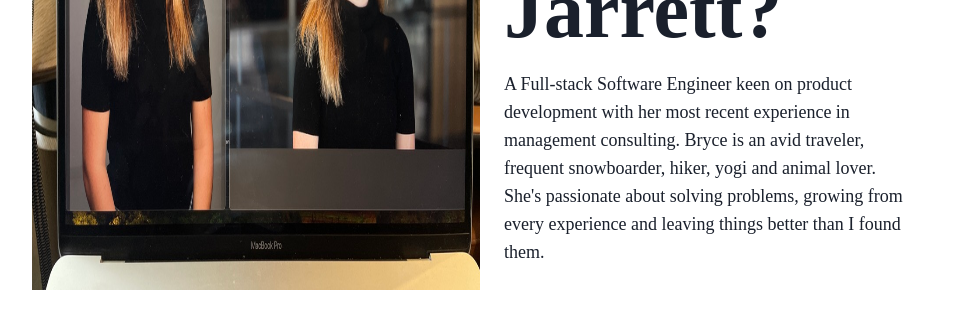
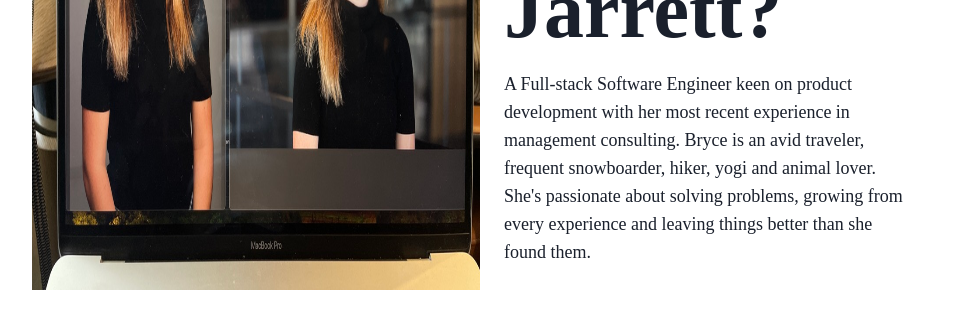
Before and after one commit to brycemara/brycejarrett, a Next.js app: page / in a window 1280 px wide. Shown: the part 440-752 px from the top of the page, without its empty margins (160-1138 px from the left). Built offline with nearby package versions, Linux system fonts and the light colour scheme; grey boxes are pictures that could not be loaded; a web font is replaced by a local one.

Commit message:
fix: third person

```diff
--- a/src/components/Landing.tsx
+++ b/src/components/Landing.tsx
@@ -18,7 +18,7 @@ const Landing = () => {
           most recent experience in management consulting. Bryce is an avid
           traveler, frequent snowboarder, hiker, yogi and animal lover. She's
           passionate about solving problems, growing from every experience and
-          leaving things better than I found them.
+          leaving things better than she found them.
         </p>
       </div>
     </div>
```
